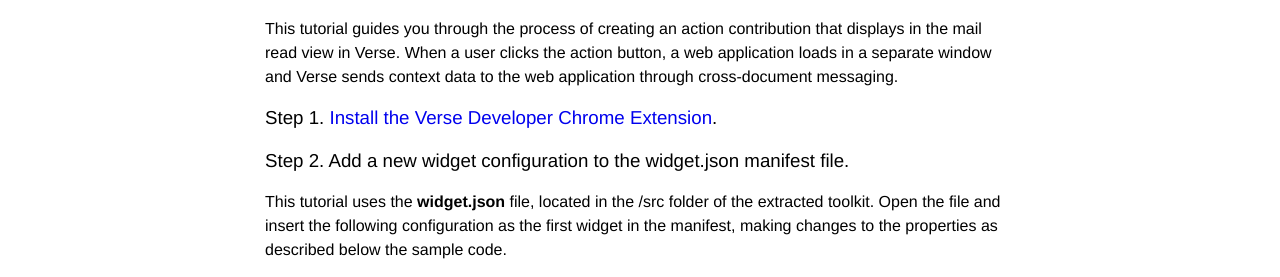
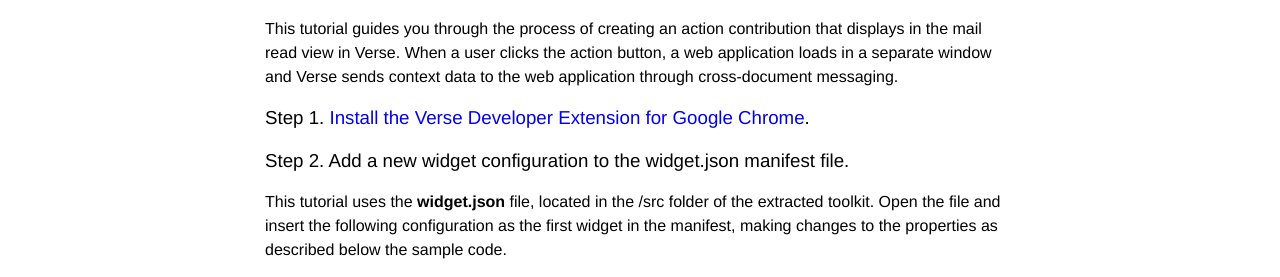
Before and after one commit to ibmverse/verse-developer, a Jekyll site: the page built from _tutorials/mail.read.markdown, in a window 1280 px wide and 900 px high. Shown: the part 124-401 px from the top of the window. Built offline with Jekyll 4.4.1, drawn with Linux system fonts in a browser that asks for light colours.

Commit message:
Edits from elizabeth_bowling@us.ibm.com
@ylin Updated to use new product name from Legal.

```diff
--- a/_tutorials/mail.read.markdown
+++ b/_tutorials/mail.read.markdown
@@ -10,7 +10,7 @@
 
 This tutorial guides you through the process of creating an action contribution that displays in the mail read view in Verse. When a user clicks the action button, a web application loads in a separate window and Verse sends context data to the web application through cross-document messaging.
 
-### Step 1. [Install the Verse Developer Chrome Extension][1].
+### Step 1. [Install the Verse Developer Extension for Google Chrome][1].
 
 ### Step 2. Add a new widget configuration to the widget.json manifest file.
 
```
